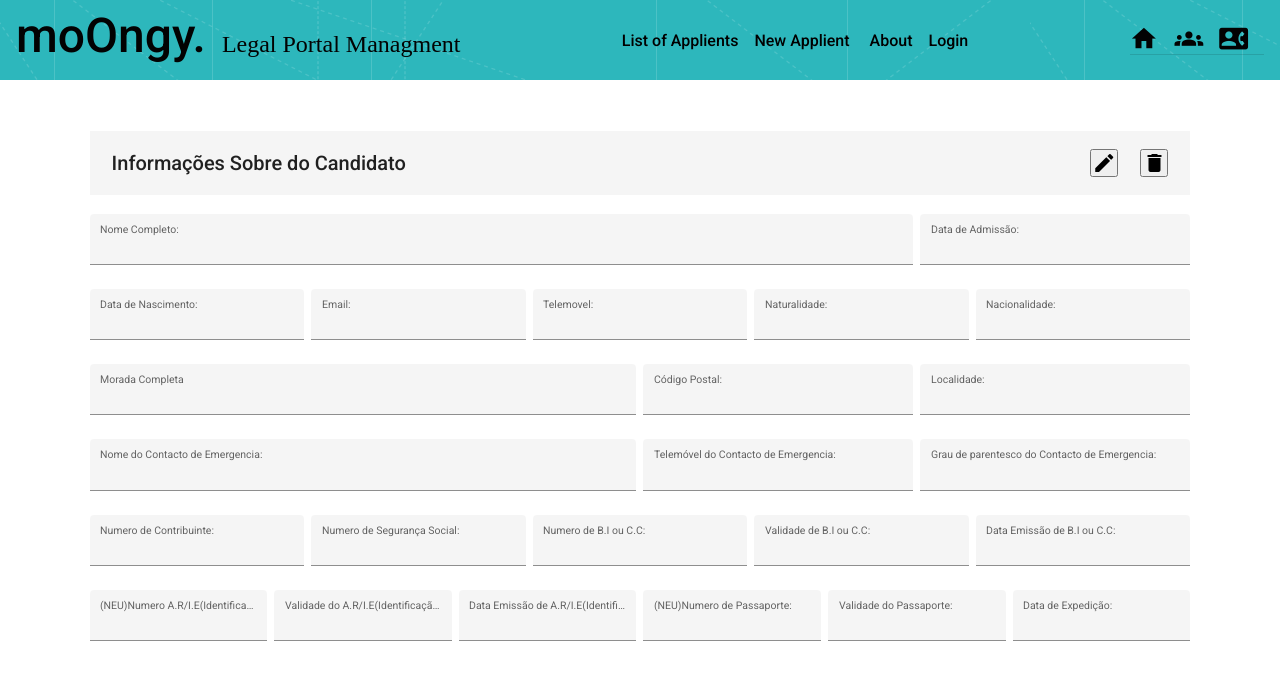
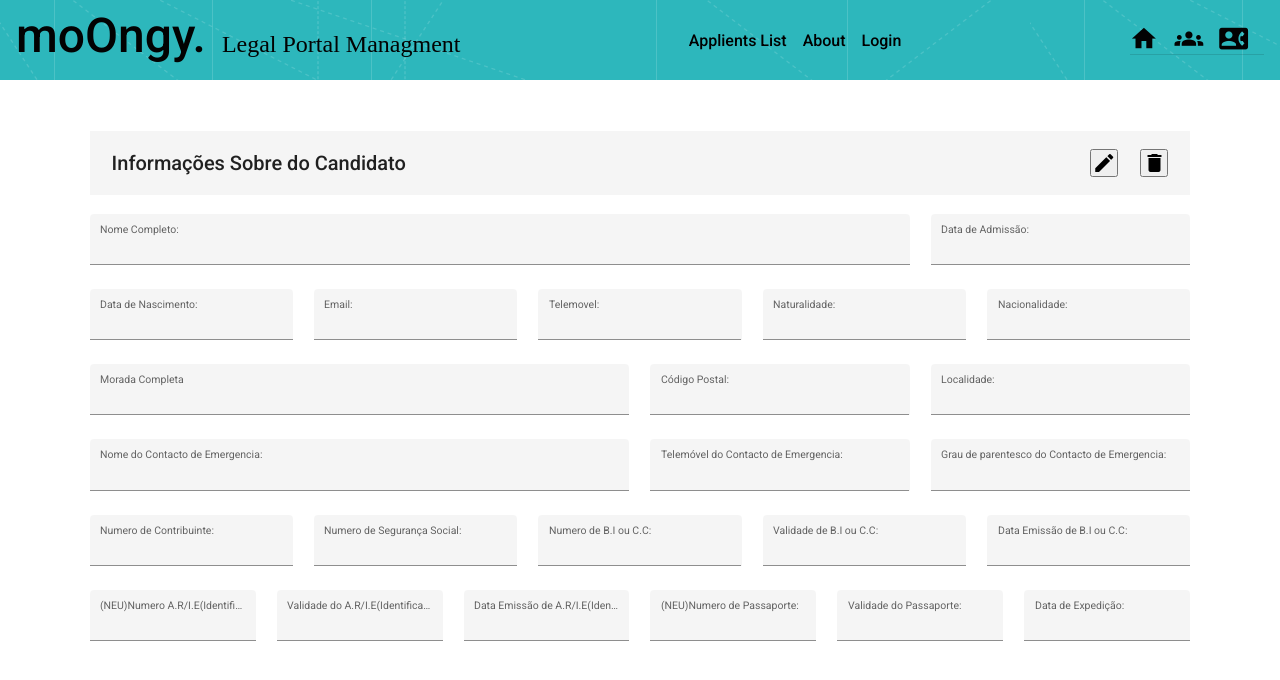
Before and after one commit to Tonyfilho/legalPortalManagment, an Angular app in the folder legalPortalManagment/: page /applient/1 in a window 1280 px wide. Shown: the top 680 px of the page. Built offline with nearby package versions, Linux system fonts and the light colour scheme; a web font is replaced by a local one.

Commit message:
acertando nome de diretorio para applients-list, acertando nome de rota para applients-list

```diff
--- a/legalPortalManagment/src/app/app-routing.module.ts
+++ b/legalPortalManagment/src/app/app-routing.module.ts
@@ -1,20 +1,18 @@
 import { NgModule } from '@angular/core';
 import { RouterModule, Routes } from '@angular/router';
 
-import { ApplientsComponent } from './applients/applients/applients.component';
+import { ApplientsComponent } from './applients/applients-list/applients.component';
 import { ApplientComponent } from './applients/applient/applient.component';
 
 import { UserComponent } from './moongy-group/moongy-user/user.component';
-import { AddApplientComponent } from './applients/add-applient/add-applient.component';
 import { AboutComponent } from './about/about.component';
 import { MoongyCompanyComponent } from './moongy-group/moongy-company/moongy-company.component';
 
 const routes: Routes = [
   {path: '', redirectTo: '/legalPortalManagment', pathMatch: 'full'},
   {path: 'legalPortalManagment', component: MoongyCompanyComponent },
-  {path: 'applients', component: ApplientsComponent  },
+  {path: 'applientsList', component: ApplientsComponent  },
   {path: 'applient/:id', component: ApplientComponent  },
-  {path: 'add-applient', component: AddApplientComponent  },
   {path: 'about', component:  AboutComponent },
   {path: 'login', component: UserComponent},
   {path: '**', redirectTo: 'legalPortalManagment'},
--- a/legalPortalManagment/src/app/app.module.ts
+++ b/legalPortalManagment/src/app/app.module.ts
@@ -19,7 +19,7 @@ import {MatGridListModule} from '@angular/material/grid-list';
 
 
 
-import { ApplientsComponent } from '../app/applients/applients/applients.component';
+import { ApplientsComponent } from './applients/applients-list/applients.component';
 import { ApplientComponent } from '../app/applients/applient/applient.component';
 import { AddApplientComponent } from '../app/applients/add-applient/add-applient.component';
 
--- a/legalPortalManagment/src/app/applients/applient/applient.component.html
+++ b/legalPortalManagment/src/app/applients/applient/applient.component.html
@@ -27,7 +27,7 @@
       </mat-grid-tile>
     </mat-grid-list>
     <!-- 1º Grid  nome e data de admissão -->
-    <mat-grid-list cols="4" rowHeight="4.7rem" gutterSize="0.5em">
+    <mat-grid-list cols="4" rowHeight="4.7rem" gutterSize="1.5em">
       <mat-grid-tile colspan="3">
         <mat-form-field
           floatLabel="always"
@@ -51,7 +51,7 @@
       </mat-grid-tile>
     </mat-grid-list>
     <!-- 2º Grid  Data de Nascimento Email: Telemovel: Naturalidade ....: -->
-    <mat-grid-list cols="5" rowHeight="4.7rem" gutterSize="0.5em">
+    <mat-grid-list cols="5" rowHeight="4.7rem" gutterSize="1.5em">
       <mat-grid-tile colspan="1">
         <mat-form-field
           floatLabel="always"
@@ -107,7 +107,7 @@
       </mat-grid-tile>
     </mat-grid-list>
     <!-- 3º Grid  nome e data de admissão -->
-    <mat-grid-list cols="4" rowHeight="4.7rem" gutterSize="0.5em">
+    <mat-grid-list cols="4" rowHeight="4.7rem" gutterSize="1.5em">
       <mat-grid-tile colspan="2">
         <mat-form-field
           floatLabel="always"
@@ -142,7 +142,7 @@
       </mat-grid-tile>
     </mat-grid-list>
     <!-- 4º Grid  Contato de emergencia -->
-    <mat-grid-list cols="4" rowHeight="4.7rem" gutterSize="0.5em">
+    <mat-grid-list cols="4" rowHeight="4.7rem" gutterSize="1.5em">
       <mat-grid-tile colspan="2">
         <mat-form-field
           floatLabel="always"
@@ -177,7 +177,7 @@
       </mat-grid-tile>
     </mat-grid-list>
     <!-- 5º Grid  Documentos de Portugal -->
-    <mat-grid-list cols="5" rowHeight="4.7rem" gutterSize="0.5em">
+    <mat-grid-list cols="5" rowHeight="4.7rem" gutterSize="1.5em">
       <mat-grid-tile colspan="1">
         <mat-form-field
           floatLabel="always"
@@ -232,7 +232,7 @@
       </mat-grid-tile>
     </mat-grid-list>
     <!-- 5º Grid  Documentos de fora da União Europeia -->
-    <mat-grid-list cols="6" rowHeight="4.7rem" gutterSize="0.5em">
+    <mat-grid-list cols="6" rowHeight="4.7rem" gutterSize="1.5em">
       <mat-grid-tile colspan="1">
         <mat-form-field
           floatLabel="always"
--- a/legalPortalManagment/src/app/moongy-group/moongy-group/moongy-group.component.html
+++ b/legalPortalManagment/src/app/moongy-group/moongy-group/moongy-group.component.html
@@ -9,11 +9,9 @@
 
     <div class="navbar-div">
       <span class="navbar-div-span"
-        ><a class="navbar-a" [routerLink]="['/applients']">List of Applients</a>
+        ><a class="navbar-a" [routerLink]="['/applientsList']">Applients List</a>
       </span>
-      <span class="navbar-div-span"
-        ><a class="navbar-a" [routerLink]="['/add-applient']">New Applient </a>
-      </span>
+
       <span class="navbar-div-span"
         ><a class="navbar-a" [routerLink]="['/about']">About</a>
       </span>
```
Also changed, not shown: legalPortalManagment/src/app/applients/applients-list/applients.component.css (renamed from legalPortalManagment/src/app/applients/applients/applients.component.css), legalPortalManagment/src/app/applients/applients-list/applients.component.html (renamed from legalPortalManagment/src/app/applients/applients/applients.component.html), legalPortalManagment/src/app/applients/applients-list/applients.component.ts (renamed from legalPortalManagment/src/app/applients/applients/applients.component.ts).
